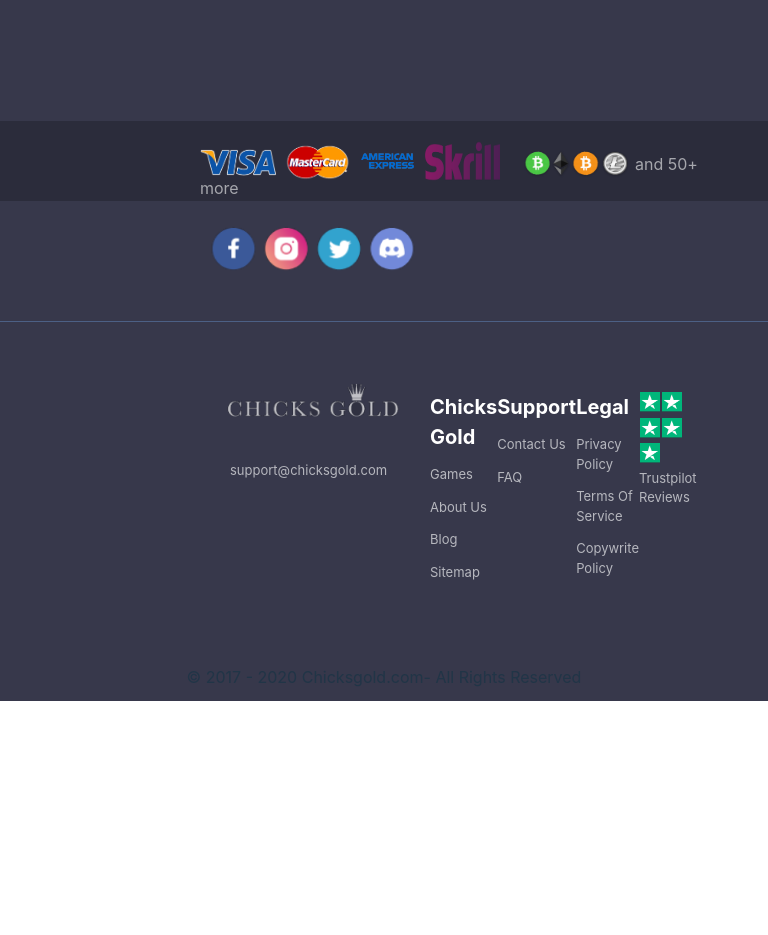
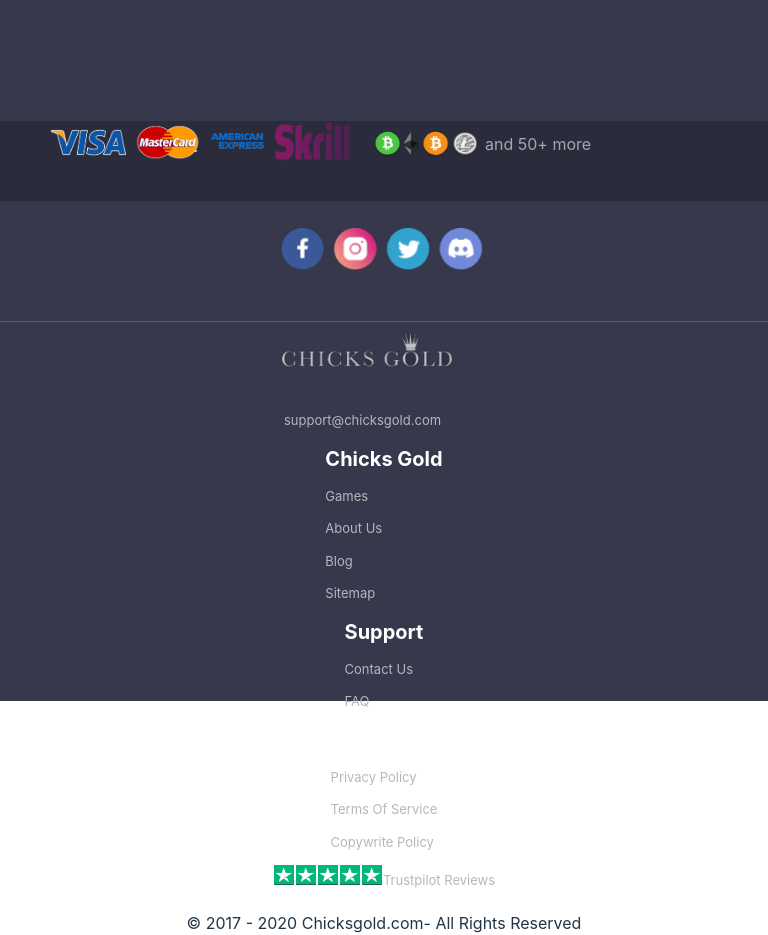
Before and after one commit to Terrakill5/design-challenge, a React (Vite) app: page / in a window 768 px wide. Shown: the part 3120-4055 px from the top of the page. Before the commit the page ends 3821 px from the top, so only its background shows below. Built offline with nearby package versions, Linux system fonts and the light colour scheme.

Commit message:
Mejora en el footer

```diff
--- a/src/Styles/Footer.css
+++ b/src/Styles/Footer.css
@@ -95,3 +95,30 @@
 
     }
   }
+
+  @media (min-width: 601px) and (max-width: 796px) {
+    .redes-sociales {
+      height: 80px;
+      display: flex;
+      justify-content: center;
+      border-bottom: solid 1px rgba(76, 96, 133, 255);
+    }
+
+
+
+    .informacion{
+      display: flex;
+      flex-direction: column;
+      justify-content: center;
+      align-items: center;
+      margin:0;
+      margin: 20px 0;
+
+    }
+
+    .formas-pago-ordenado{
+      padding: 0 0 0 50px;
+      width: 100vw;
+
+    }
+  }
```
